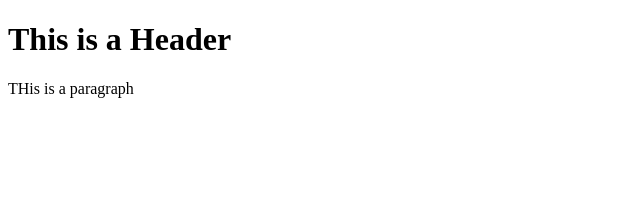
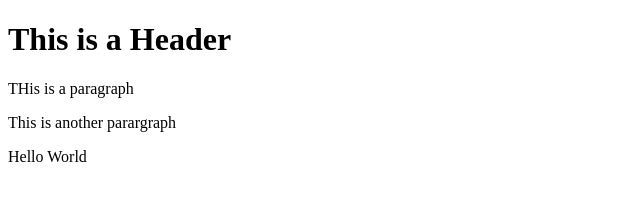
Before and after one commit to CuddlyBasket/git-test, a website: page index.html in a window 1280 px wide. Shown: the whole page, without its empty margins (0-640 px from the left). Drawn offline with Linux system fonts and the light colour scheme.

Commit message:
Using NPM

```diff
--- a/index.html
+++ b/index.html
@@ -3,5 +3,7 @@
     <body>
         <h1>This is a Header</h1>
         <p>THis is a paragraph</p>
+        <p>This is another parargraph</p>
+        <p>Hello World</p>
     </body>
 </html>
```
Also changed, not shown: package.json (added, +24 -0 lines), 2 other files.
